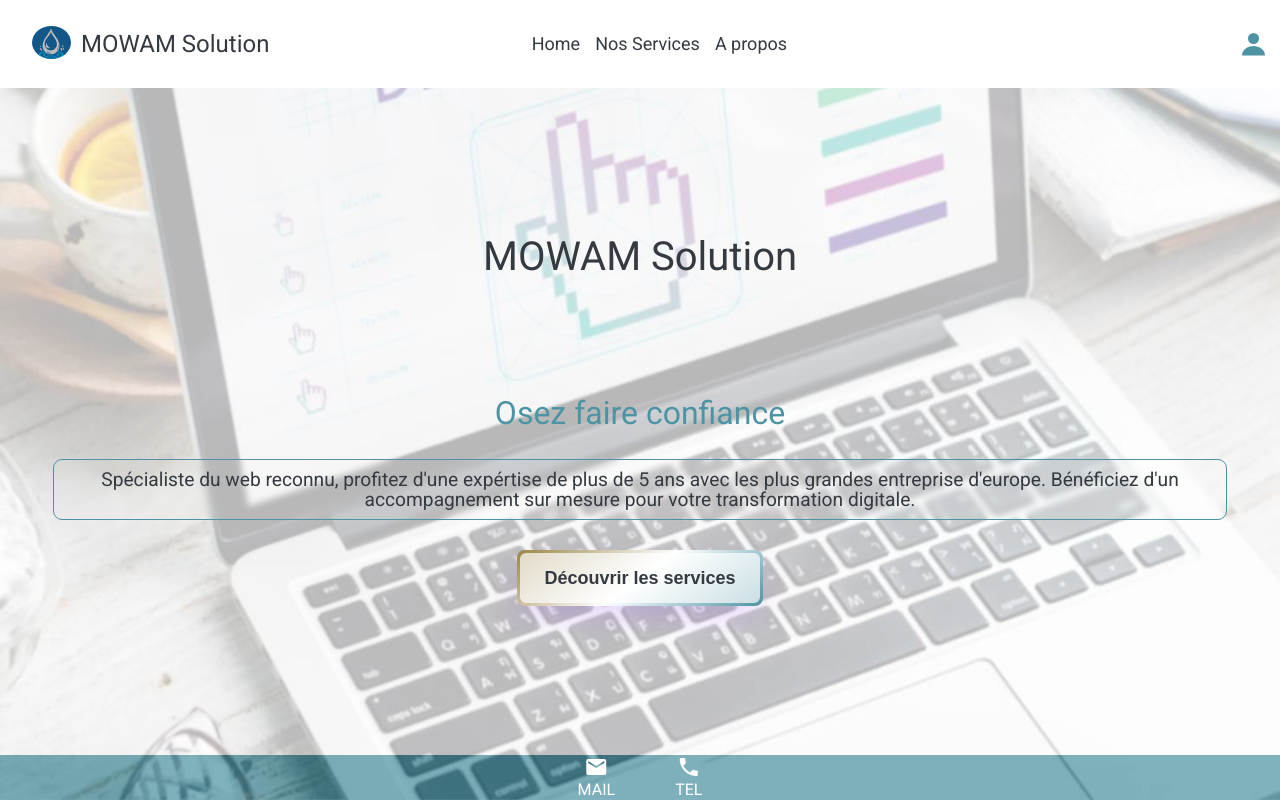
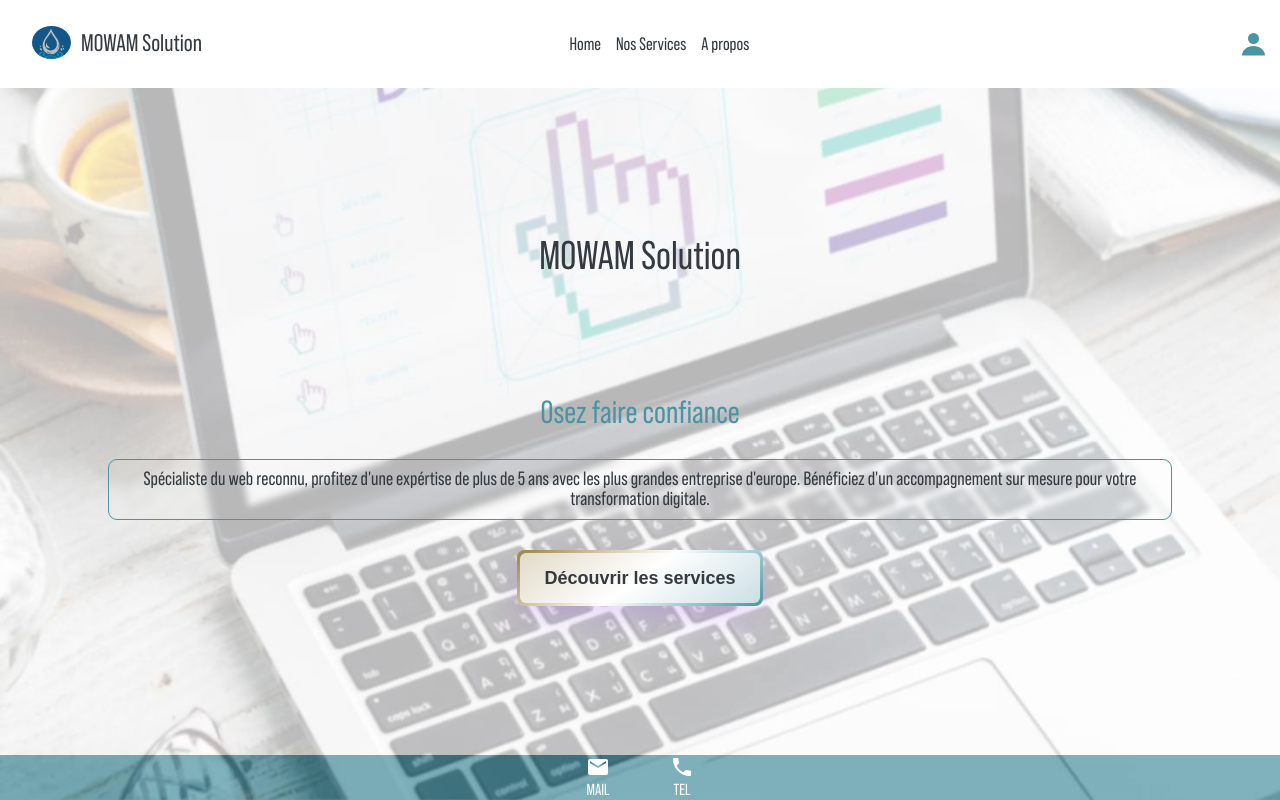
Before and after one commit to mohammed266392/mowamSite3, an Angular app: page /home in a window 1280 px wide. Built offline with nearby package versions, Linux system fonts and the light colour scheme.

Commit message:
a-propos

```diff
--- a/src/styles.css
+++ b/src/styles.css
@@ -128,4 +128,4 @@
 
 
 html, body { height: 100%; }
-body { margin: 0; font-family: Roboto, "Helvetica Neue", sans-serif; }
+body { margin: 0; font-family: 'Bebas Neue Pro Bold', Roboto, "Helvetica Neue", sans-serif; }
```
